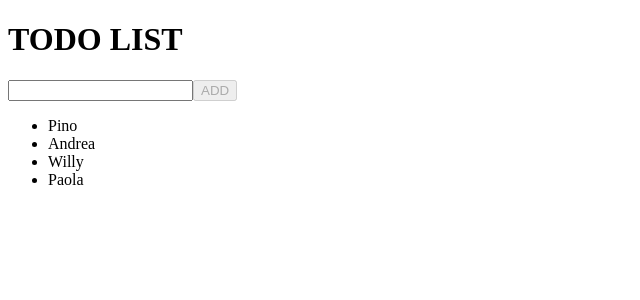
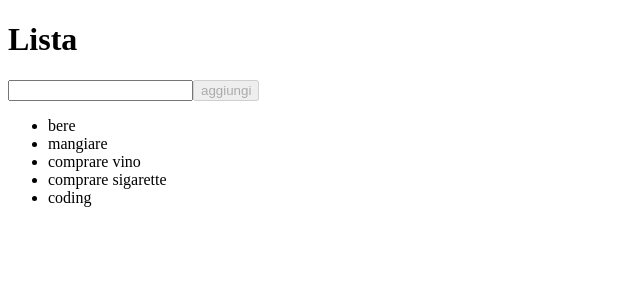
Before and after one commit to Leonardocamisa/react_exercises, a React (Create React App) app in the folder exercises/: page / in a window 1280 px wide. Shown: the top 300 px of the page, without its empty margins (0-640 px from the left). Built offline with nearby package versions, Linux system fonts and the light colour scheme.

Commit message:
exercise fixed

```diff
--- a/exercises/src/TodoList.js
+++ b/exercises/src/TodoList.js
@@ -3,15 +3,14 @@ import React from "react";
 class TodoList extends React.Component {
 
     state = {
-            items : ['Pino', 'Andrea', 'Willy', "Paola"],
-            newItem : ""
+        items : ['bere', 'mangiare', 'comprare vino', 'comprare sigarette', 'coding'],
+        newItems : ''
     }
 
     addEvent = () => {
-
         this.setState({
-                items : [...this.state.items,this.state.newItem],
-                newItem : ""
+            items: [...this.state.items, this.state.newItems],
+            newItems  : ''
         })
     }
 
@@ -25,14 +24,16 @@ class TodoList extends React.Component {
         return(
             <>
             <div>
-            <h1>TODO LIST</h1>
-            <input type="text" onChange={this.addItem} value = {this.state.newItem}/>
-            <button onClick={this.addEvent} disabled={!this.state.newItem}>ADD</button>
+                <h1>Lista</h1>
+                <input type='text' onChange={this.addItem} value={this.state.newItem} />
+                <button onClick={this.addEvent} disabled={!this.state.newItem}>aggiungi</button>
                 <ul>
                     {this.state.items.map((el,i) => <li key={el+i}>{el}</li>)}
                 </ul>
             </div>
-        </>)
+
+            </>
+        )
     }
 }
 
```
Lines whose indentation alone changed are shown as unchanged.
